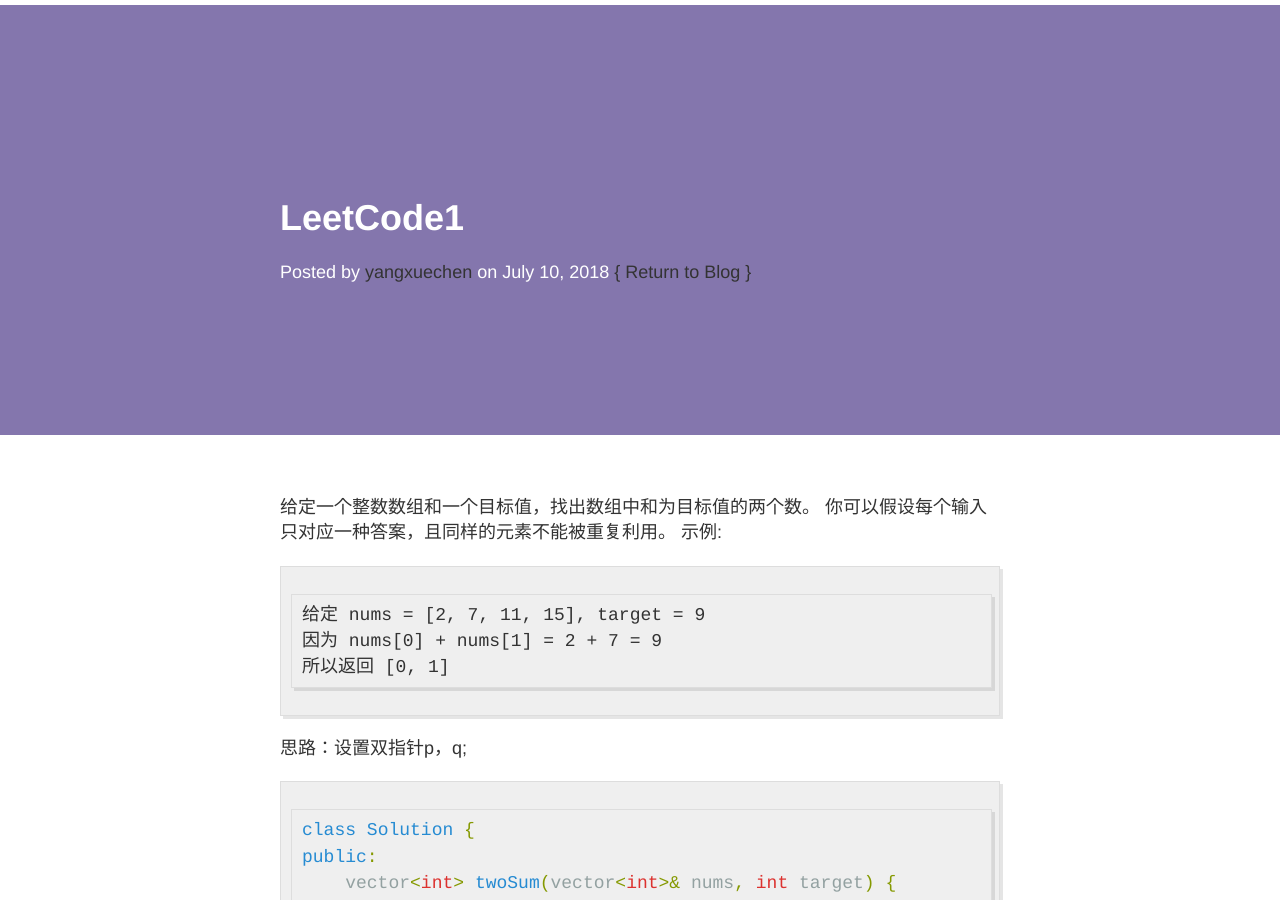
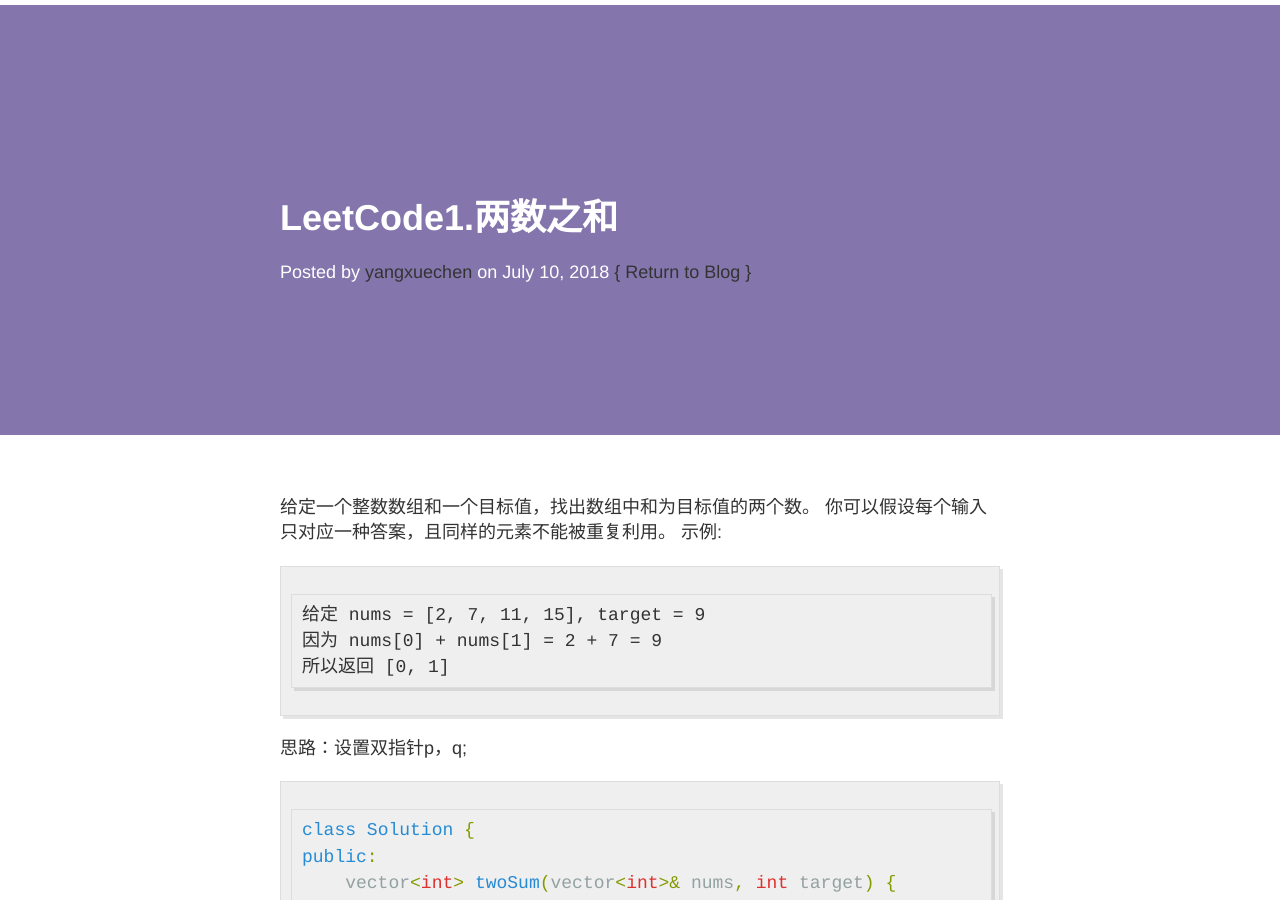
Before and after one commit to yangxuechen/yangxuechen.github.io, a Jekyll site: the page built from _posts/2018-07-10-LeetCode1.md, in a window 1280 px wide and 900 px high. Built offline with Jekyll 4.4.1, drawn with Linux system fonts in a browser that asks for light colours; nearby versions of some CDN libraries.

Commit message:
LeetCode1

```diff
--- a/_posts/2018-07-10-LeetCode1.md
+++ b/_posts/2018-07-10-LeetCode1.md
@@ -1,6 +1,6 @@
 ---
 layout: post
-title:  "LeetCode1"
+title:  "LeetCode1.两数之和"
 categories: LeetCode
 author: yangxuechen
 ---
```
